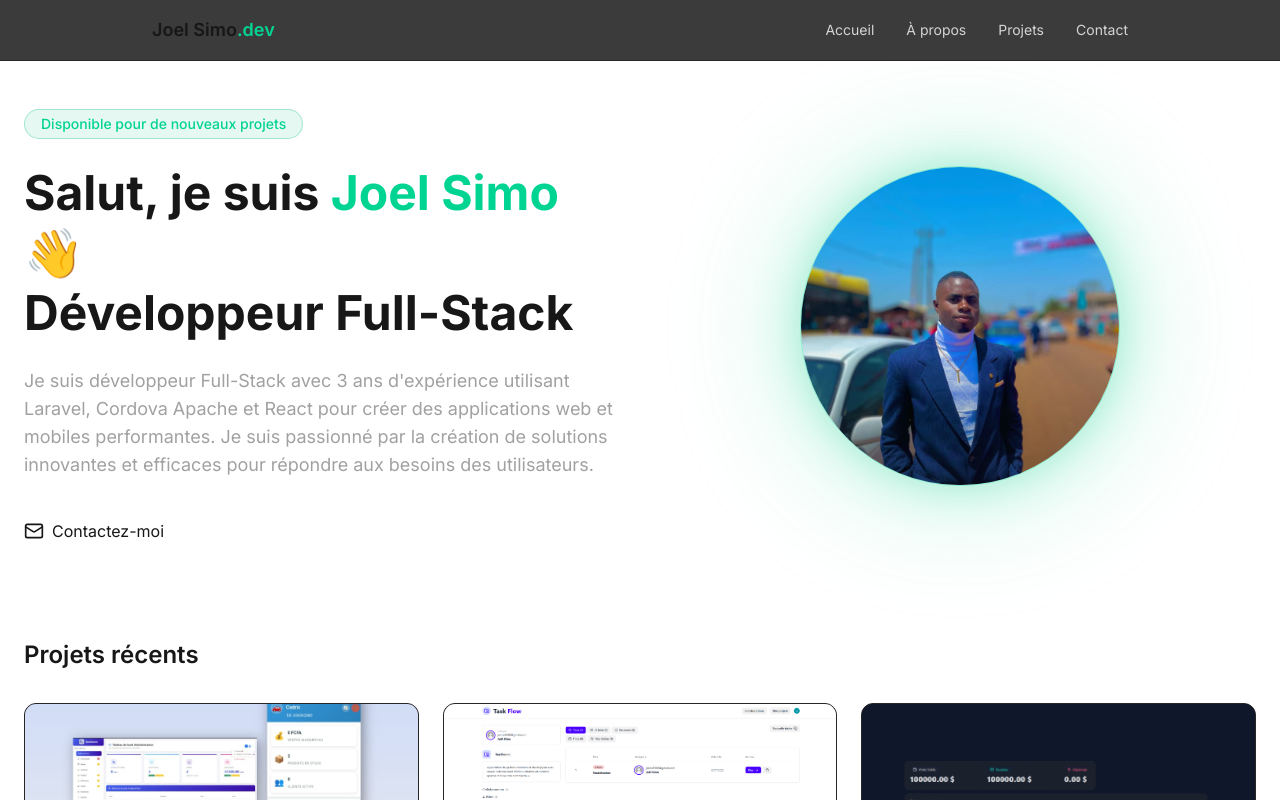
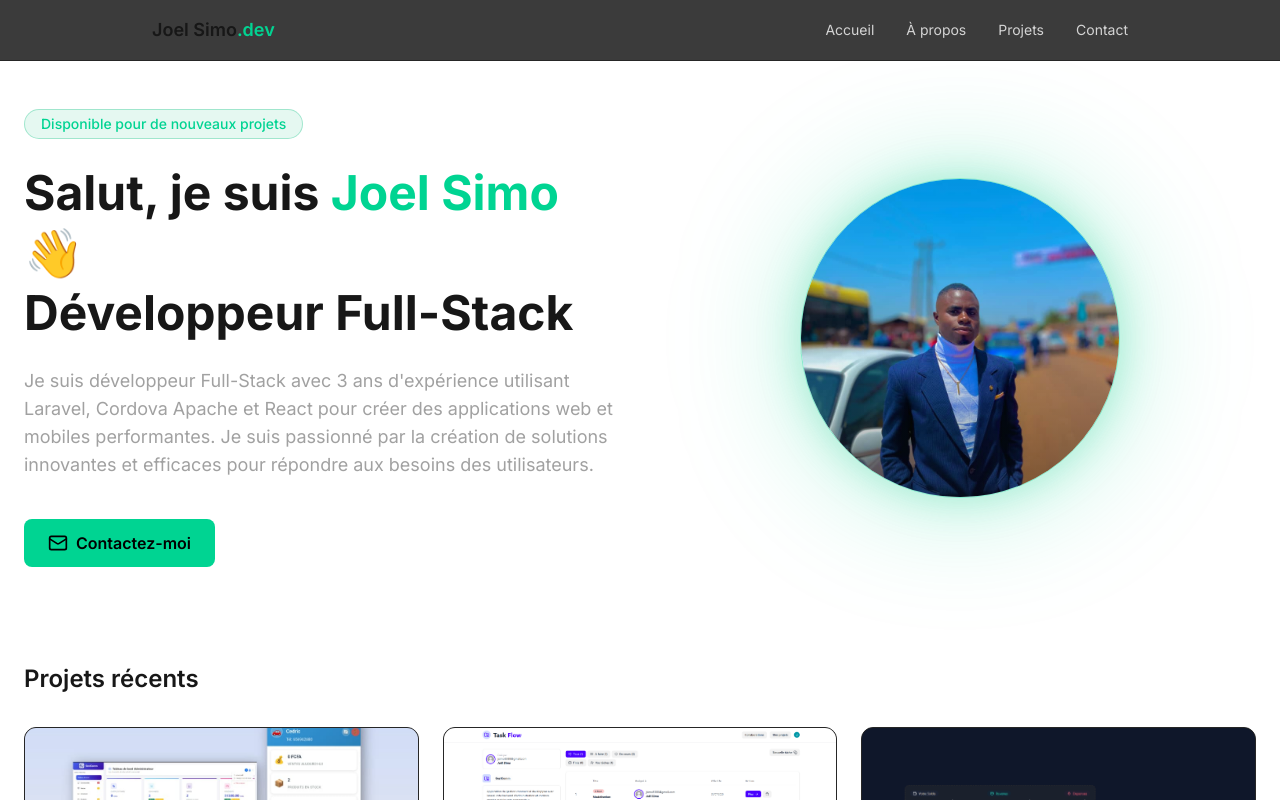
Before and after one commit to omega202500/mon-portfolio, a Next.js app: page / in a window 1280 px wide. Shown: the top 800 px of the page. Built offline with nearby package versions, Linux system fonts and the light colour scheme.

Commit message:
pousser toutes les modifications

```diff
--- a/app/page.tsx
+++ b/app/page.tsx
@@ -31,7 +31,7 @@ export default function Home() {
           <div className="mt-10">
             <a
               href="mailto:tonemail@gmail.com"
-              className="btn btn-accent flex w-full items-center justify-center gap-2 lg:w-fit"
+              className="flex w-full items-center justify-center gap-2 rounded-lg bg-emerald-400 px-6 py-3 font-semibold text-black transition hover:bg-emerald-500 lg:w-fit"
             >
               <Mail className="h-5 w-5" />
               Contactez-moi
```
